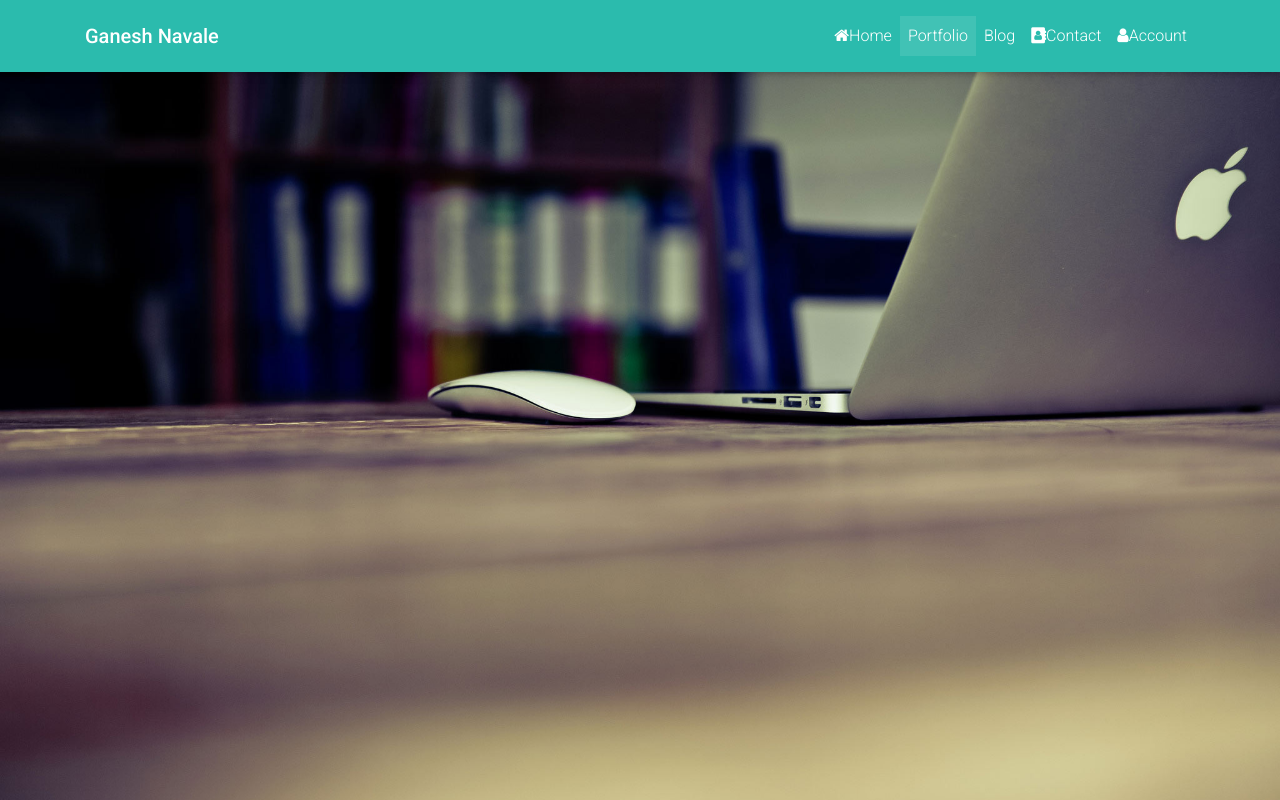
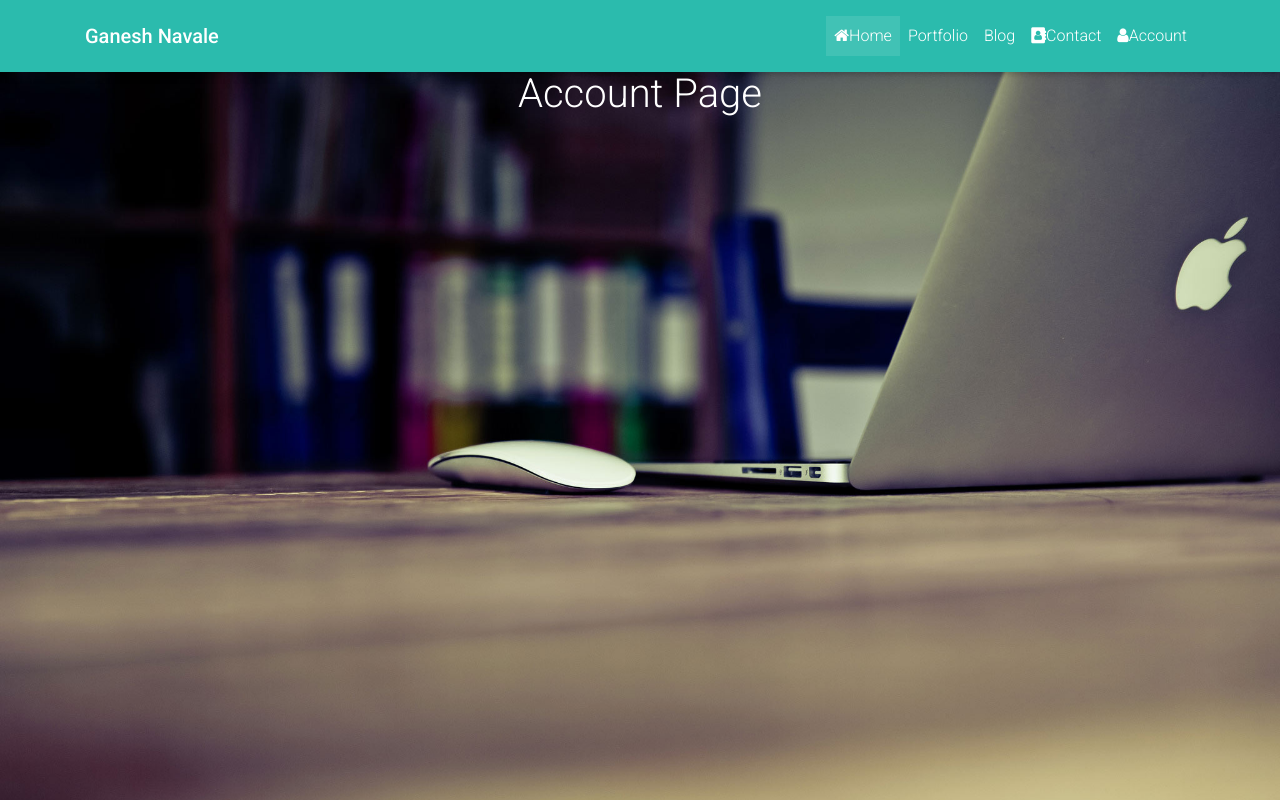
Before and after one commit to GaneshNavale/react_portfolio, a React (Create React App) app: page /account in a window 1280 px wide. Shown: the top 800 px of the page. Built offline with nearby package versions, Linux system fonts and the light colour scheme.

Commit message:
added routes for navbar components

```diff
--- a/src/App.css
+++ b/src/App.css
@@ -1,5 +1,6 @@
 .App {
   text-align: center;
+  color: #fff;
 }
 
 .background {
@@ -13,3 +14,7 @@
 footer.mt-4 {
   margin-top: 0px !important;
 }
+
+.mt-70 {
+  margin-top: 70px !important;
+}
--- a/src/App.js
+++ b/src/App.js
@@ -9,10 +9,8 @@ import 'mdbreact/dist/css/mdb.css';
 class App extends Component {
   render() {
     return (
-      <div>
+      <div className="App">
         <Navbar/>
-        <div className="App background">
-        </div>
         <Footer/>
       </div>
     );
--- a/src/components/Navbar.js
+++ b/src/components/Navbar.js
@@ -1,7 +1,11 @@
 import React, { Component } from 'react';
 import { Fa, Navbar, Container, NavbarBrand, NavbarNav, NavbarToggler, Collapse, NavItem, NavLink, DropdownToggle, DropdownMenu, DropdownItem } from 'mdbreact';
-import { BrowserRouter as Router } from 'react-router-dom';
-
+import { Switch, Route } from 'react-router-dom';
+import Home from './Home';
+import Portfolio from './Portfolio';
+import Blog from './Blog';
+import Contact from './Contact';
+import Account from './Account'
 class NavBar extends React.Component {
   constructor(props) {
     super(props);
@@ -28,36 +32,44 @@ class NavBar extends React.Component {
 
   render() {
     return (
-      <Router>
-        <Navbar dark color="bg-default" expand="md" fixed="top" className="p-3">
+      <div>
+        <Navbar dark color={"bg-default"} expand="md" fixed="top" className="p-3">
           <Container>
             <NavbarBrand href="/">
               <strong>Ganesh Navale</strong>
             </NavbarBrand>
-            { !this.state.isWideEnough && <NavbarToggler onClick = { this.onClick } />}
+            { <NavbarToggler onClick = { this.onClick } />}
             <Collapse isOpen = { this.state.collapse } navbar>
               <NavbarNav right>
-                <NavItem>
-                  <NavLink to="#"><Fa icon="home"/>Home</NavLink>
-
-                </NavItem>
                 <NavItem active>
-                  <NavLink to="#">Portfolio</NavLink>
+                  <NavLink to="/"><Fa icon="home"/>Home</NavLink>
                 </NavItem>
                 <NavItem>
-                  <NavLink to="#">Blog</NavLink>
+                  <NavLink to="/portfolio">Portfolio</NavLink>
                 </NavItem>
                 <NavItem>
-                  <NavLink to="#"><Fa icon="address-book"/>Contact</NavLink>
+                  <NavLink to="/blog">Blog</NavLink>
                 </NavItem>
                 <NavItem>
-                  <NavLink to="#"><Fa icon="user"/>Account</NavLink>
+                  <NavLink to="/contact"><Fa icon="address-book"/>Contact</NavLink>
+                </NavItem>
+                <NavItem>
+                  <NavLink to="/account"><Fa icon="user"/>Account</NavLink>
                 </NavItem>
               </NavbarNav>
             </Collapse>
           </Container>
         </Navbar>
-      </Router>
+        <Switch>
+          <div className="background mt-70">
+            <Route exact path='/' component={Home}/>
+            <Route path='/portfolio' component={Portfolio}/>
+            <Route path='/blog' component={Blog}/>
+            <Route path='/contact' component={Contact}/>
+            <Route path='/account' component={Account}/>
+          </div>
+        </Switch>
+      </div>
     );
   }
 }
```
